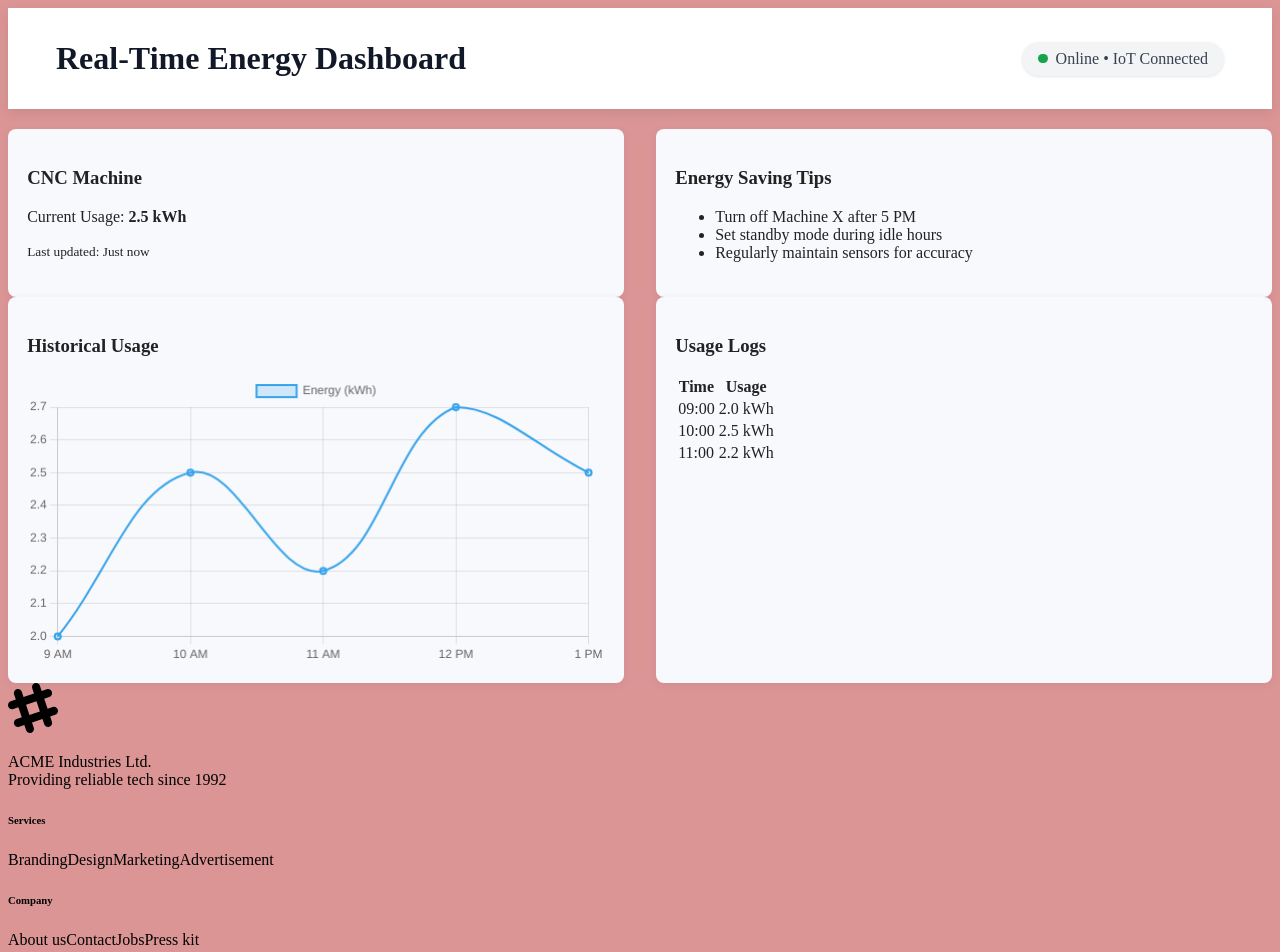
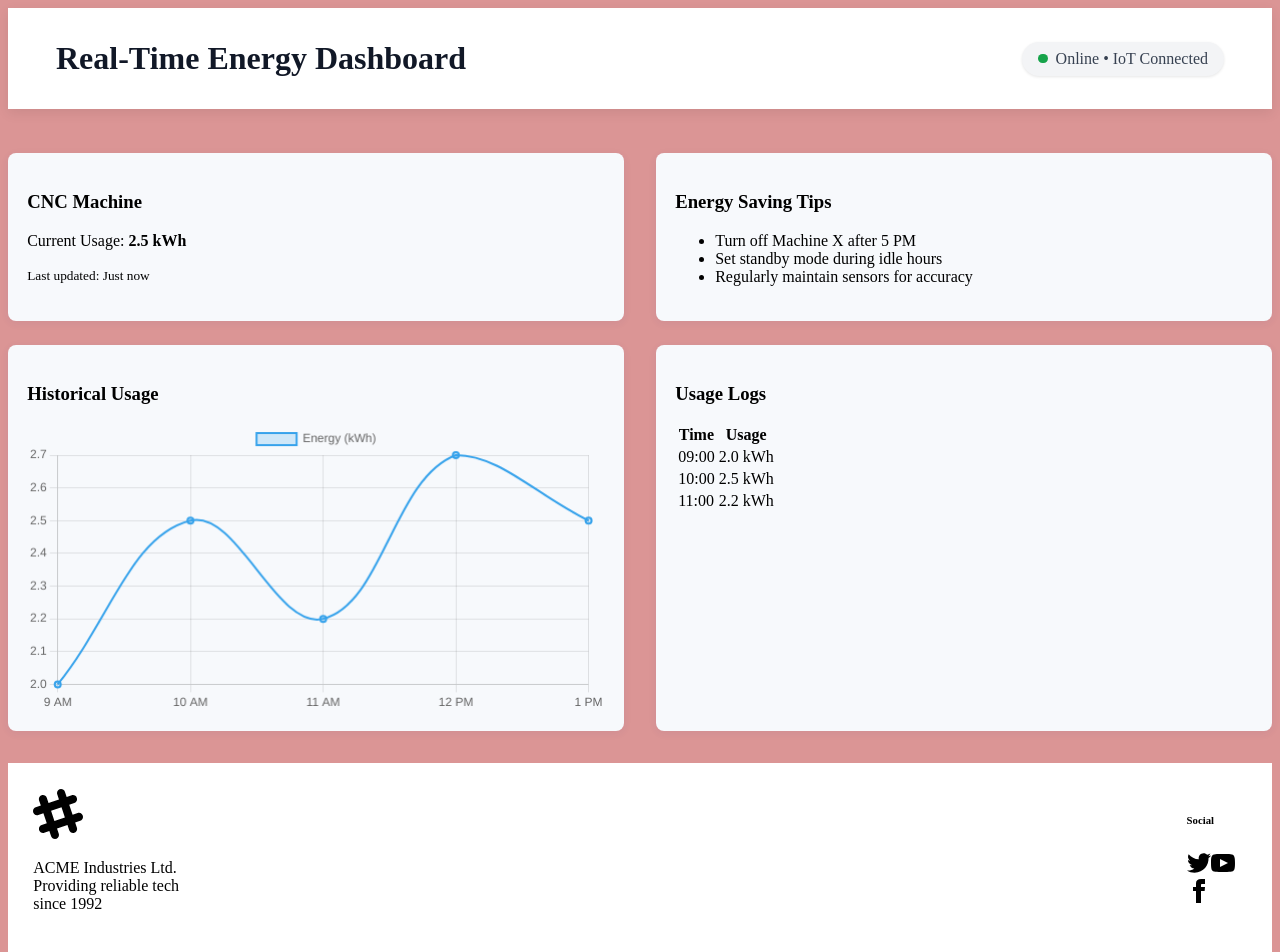
Before and after one commit to harshavardhan-macha/smartenergysystem, a React (Vite) app: page / in a window 1280 px wide. Shown: the top 952 px of the page. Built offline with nearby package versions, Linux system fonts and the light colour scheme.

Commit message:
making some realible changes

```diff
--- a/src/App.css
+++ b/src/App.css
@@ -46,14 +46,13 @@
   flex-shrink: 0;
   justify-content: space-between;
   align-items: flex-start;
-  padding: 1.5rem 2rem;
   background-color: #ffffff;
   box-shadow: 0 4px 12px rgba(0, 0, 0, 0.08);
-  border-radius: 0; /* remove rounded corners if full width */
+  border-radius: 0;
   margin-bottom: 20px;
   top: 0;
   left: 0;
-  position: sticky; /* header sticks to top */
+  position: sticky;
 }
 
 /* Dashboard Title */
@@ -120,5 +119,14 @@
 }
 
 .usage-card, .suggestions-card, .usage-graph, .historical-logs {
-  color: #222; /* Darker text */
+  color: #000000; /* Darker text */
+  margin-top: 1.5rem;
 }
+
+.footer {
+  background-color: white;
+  margin-top: 2rem;
+  display: flex;
+  padding:2%;
+  gap: 80%;
+}
--- a/src/Dashboard.jsx
+++ b/src/Dashboard.jsx
@@ -21,16 +21,16 @@
           <HistoricalLogs />
         </div>
       </div>
-      <footer className="footer sm:footer-horizontal bg-base-200 text-base-content p-10">
+      <footer class="footer">
   <aside>
     <svg
       width="50"
       height="50"
       viewBox="0 0 24 24"
       xmlns="http://www.w3.org/2000/svg"
-      fillRule="evenodd"
-      clipRule="evenodd"
-      className="fill-current">
+      fill-rule="evenodd"
+      clip-rule="evenodd"
+      class="fill-current">
       <path
         d="M22.672 15.226l-2.432.811.841 2.515c.33 1.019-.209 2.127-1.23 2.456-1.15.325-2.148-.321-2.463-1.226l-.84-2.518-5.013 1.677.84 2.517c.391 1.203-.434 2.542-1.831 2.542-.88 0-1.601-.564-1.86-1.314l-.842-2.516-2.431.809c-1.135.328-2.145-.317-2.463-1.229-.329-1.018.211-2.127 1.231-2.456l2.432-.809-1.621-4.823-2.432.808c-1.355.384-2.558-.59-2.558-1.839 0-.817.509-1.582 1.327-1.846l2.433-.809-.842-2.515c-.33-1.02.211-2.129 1.232-2.458 1.02-.329 2.13.209 2.461 1.229l.842 2.515 5.011-1.677-.839-2.517c-.403-1.238.484-2.553 1.843-2.553.819 0 1.585.509 1.85 1.326l.841 2.517 2.431-.81c1.02-.33 2.131.211 2.461 1.229.332 1.018-.21 2.126-1.23 2.456l-2.433.809 1.622 4.823 2.433-.809c1.242-.401 2.557.484 2.557 1.838 0 .819-.51 1.583-1.328 1.847m-8.992-6.428l-5.01 1.675 1.619 4.828 5.011-1.674-1.62-4.829z"></path>
     </svg>
@@ -41,24 +41,42 @@
     </p>
   </aside>
   <nav>
-    <h6 className="footer-title">Services</h6>
-    <a className="link link-hover">Branding</a>
-    <a className="link link-hover">Design</a>
-    <a className="link link-hover">Marketing</a>
-    <a className="link link-hover">Advertisement</a>
-  </nav>
-  <nav>
-    <h6 className="footer-title">Company</h6>
-    <a className="link link-hover">About us</a>
-    <a className="link link-hover">Contact</a>
-    <a className="link link-hover">Jobs</a>
-    <a className="link link-hover">Press kit</a>
-  </nav>
-  <nav>
-    <h6 className="footer-title">Legal</h6>
-    <a className="link link-hover">Terms of use</a>
-    <a className="link link-hover">Privacy policy</a>
-    <a className="link link-hover">Cookie policy</a>
+    <h6 class="footer-title">Social</h6>
+    <div class="grid grid-flow-col gap-4">
+      <a>
+        <svg
+          xmlns="http://www.w3.org/2000/svg"
+          width="24"
+          height="24"
+          viewBox="0 0 24 24"
+          class="fill-current">
+          <path
+            d="M24 4.557c-.883.392-1.832.656-2.828.775 1.017-.609 1.798-1.574 2.165-2.724-.951.564-2.005.974-3.127 1.195-.897-.957-2.178-1.555-3.594-1.555-3.179 0-5.515 2.966-4.797 6.045-4.091-.205-7.719-2.165-10.148-5.144-1.29 2.213-.669 5.108 1.523 6.574-.806-.026-1.566-.247-2.229-.616-.054 2.281 1.581 4.415 3.949 4.89-.693.188-1.452.232-2.224.084.626 1.956 2.444 3.379 4.6 3.419-2.07 1.623-4.678 2.348-7.29 2.04 2.179 1.397 4.768 2.212 7.548 2.212 9.142 0 14.307-7.721 13.995-14.646.962-.695 1.797-1.562 2.457-2.549z"></path>
+        </svg>
+      </a>
+      <a>
+        <svg
+          xmlns="http://www.w3.org/2000/svg"
+          width="24"
+          height="24"
+          viewBox="0 0 24 24"
+          class="fill-current">
+          <path
+            d="M19.615 3.184c-3.604-.246-11.631-.245-15.23 0-3.897.266-4.356 2.62-4.385 8.816.029 6.185.484 8.549 4.385 8.816 3.6.245 11.626.246 15.23 0 3.897-.266 4.356-2.62 4.385-8.816-.029-6.185-.484-8.549-4.385-8.816zm-10.615 12.816v-8l8 3.993-8 4.007z"></path>
+        </svg>
+      </a>
+      <a>
+        <svg
+          xmlns="http://www.w3.org/2000/svg"
+          width="24"
+          height="24"
+          viewBox="0 0 24 24"
+          class="fill-current">
+          <path
+            d="M9 8h-3v4h3v12h5v-12h3.642l.358-4h-4v-1.667c0-.955.192-1.333 1.115-1.333h2.885v-5h-3.808c-3.596 0-5.192 1.583-5.192 4.615v3.385z"></path>
+        </svg>
+      </a>
+    </div>
   </nav>
 </footer>
     </div>
```
